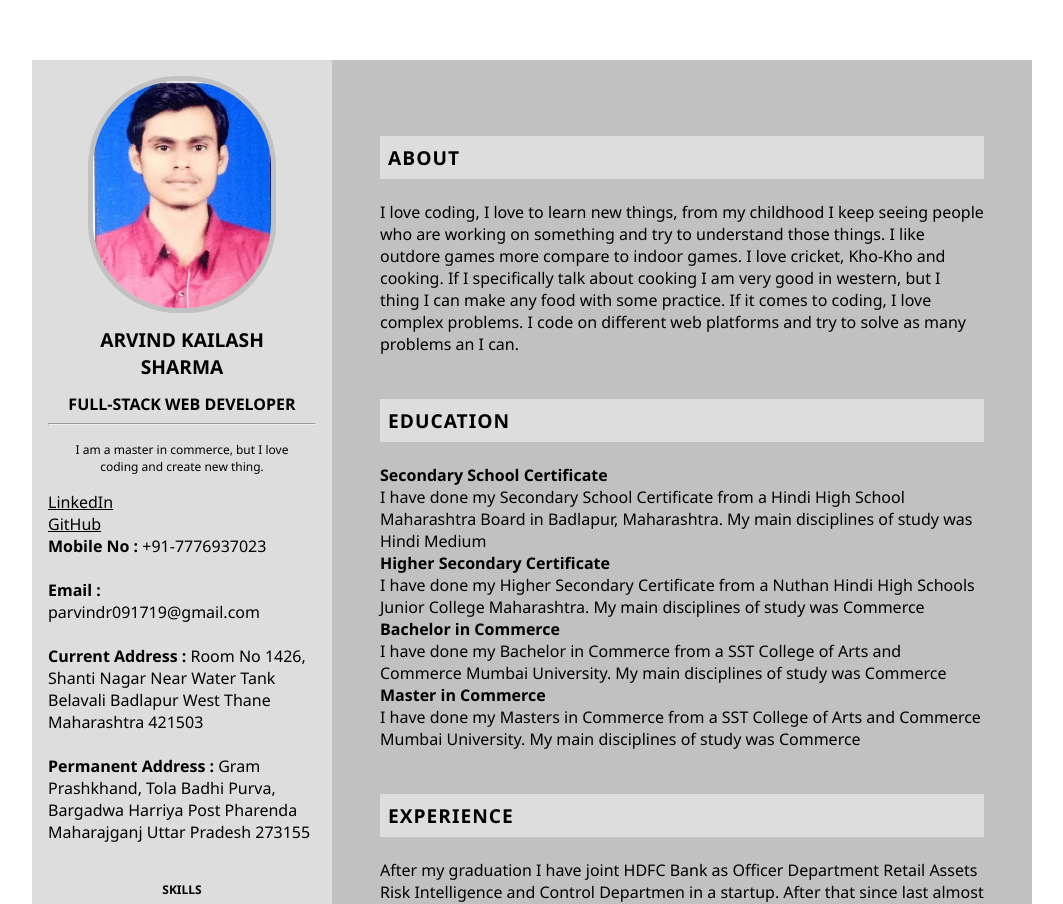
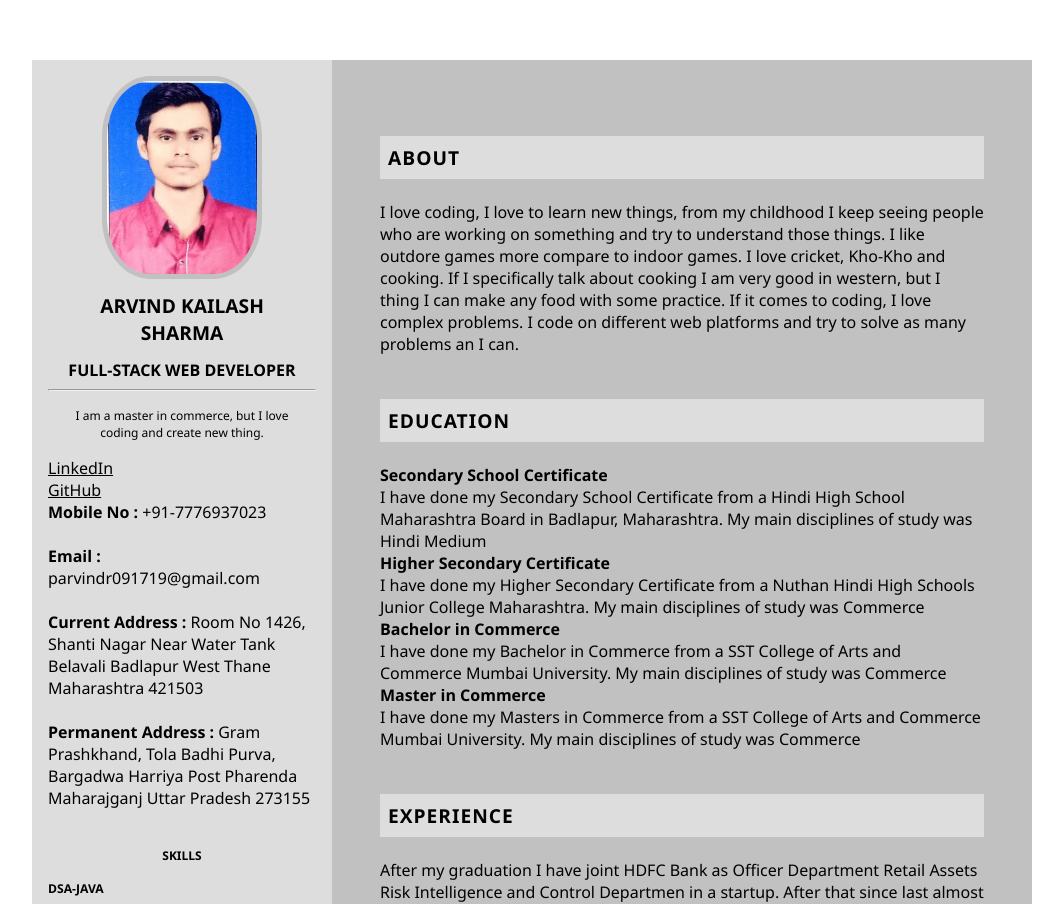
Before and after one commit to parvindr091719/Resume-Arvind-Sharma, a plain HTML site: page index.html in a window 1280 px wide. Shown: the part 196-1100 px from the top of the page, without its empty margins (32-1095 px from the left). Drawn offline with Linux system fonts and the light colour scheme.

Commit message:
Update style.css

```diff
--- a/style.css
+++ b/style.css
@@ -40,12 +40,12 @@ section{
     display: block;
     margin: auto;
     border: solid rgb(194, 193, 193) 5px;
-    border-radius: 90px;
-    width: 70%;
+    border-radius: 30%;
+    width: 60%;
 }
 .name{
     font-size: 1.2rem;
-    font-weight: 610;
+    font-weight: 700;
     text-align: center;
     text-transform: uppercase;
     padding: 0.8rem;
```
